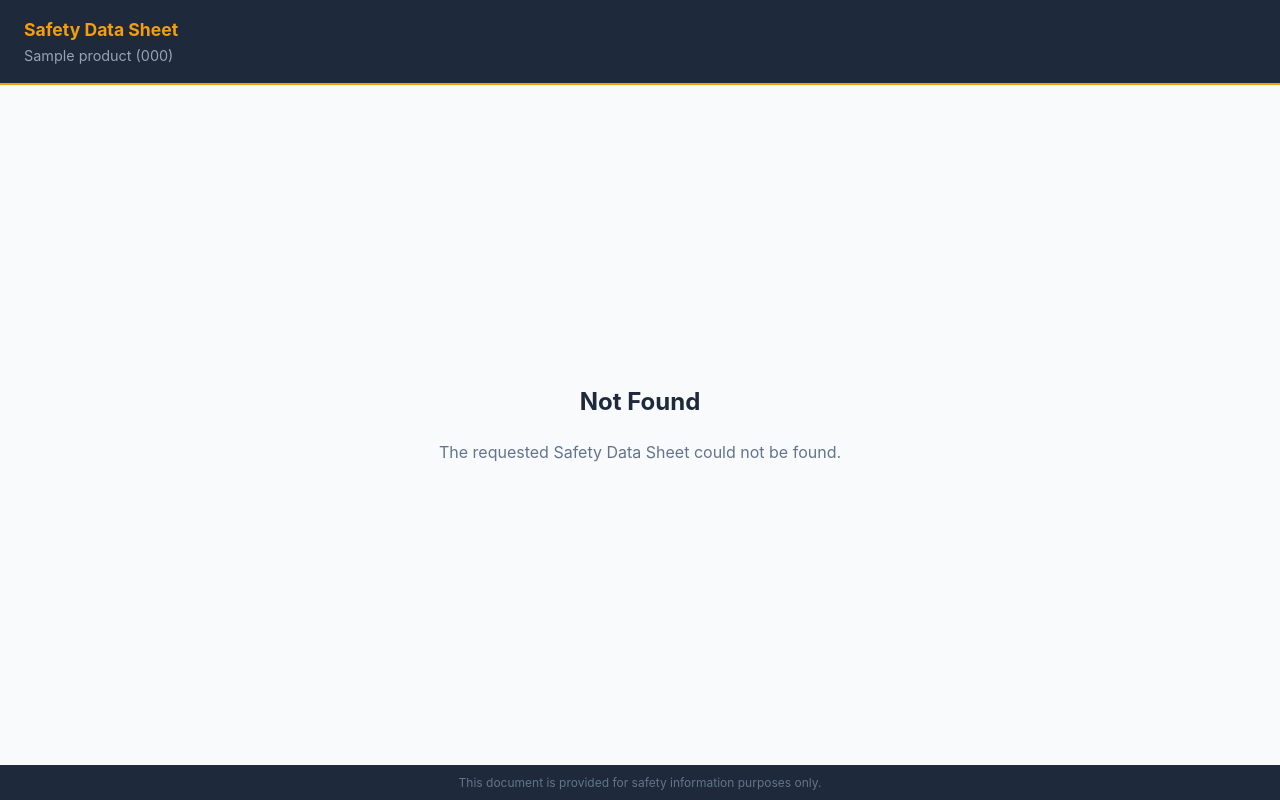
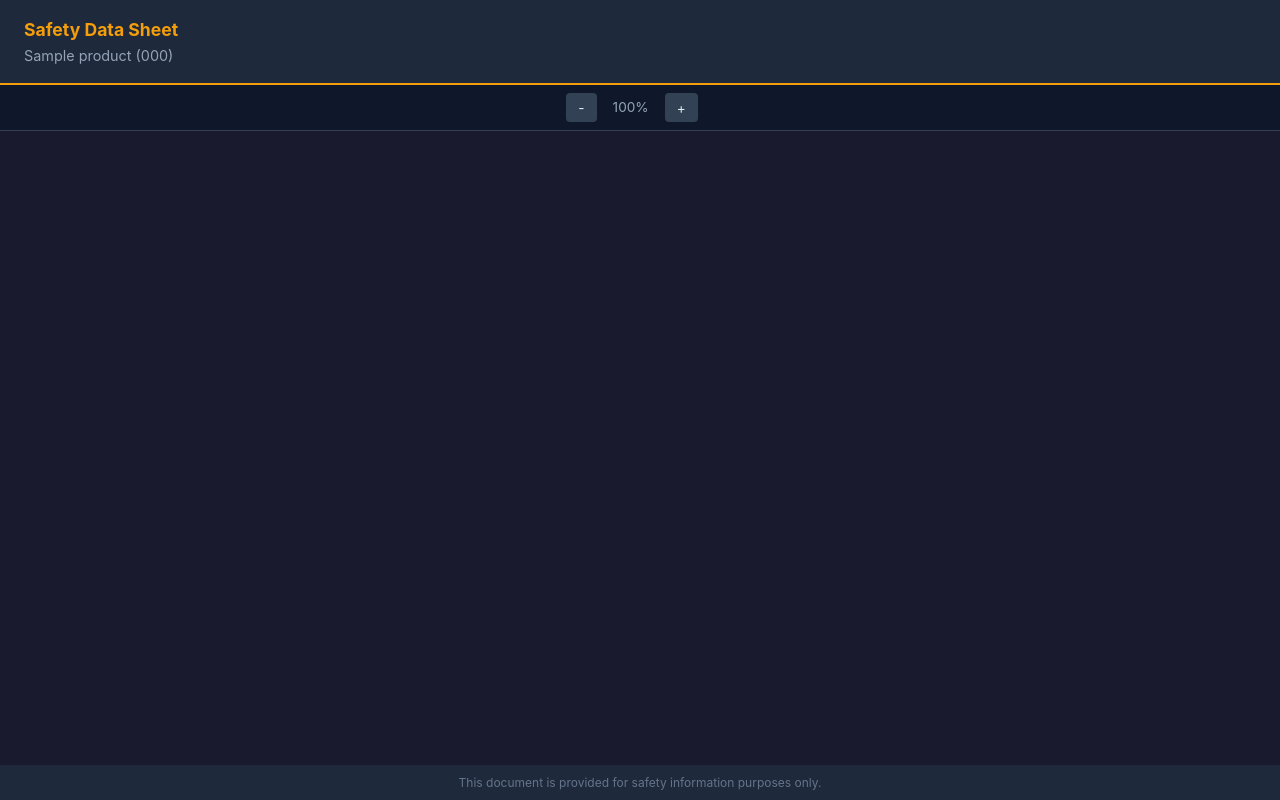
Before and after one commit to Neuron89/sds-portal, a Flask app: page /sds/000 in a window 1280 px wide. Run offline with Flask 3, Linux system fonts and the light colour scheme; data comes from the database, SQL or seed files in the repository; both versions use the stored data as it was before the commit; tables that the repository leaves empty hold one stand-in row (values such as "Sample post").

Commit message:
Add read-only PDF viewer and .gitignore
Switch from browser PDF viewer to PDF.js canvas rendering to prevent
downloads. Block right-click, Ctrl+S, Ctrl+P. Add no-cache response
headers. Add .gitignore for __pycache__, uploads, and .db files.

Co-Authored-By: Claude Opus 4.6 (1M context) <noreply@anthropic.com>

```diff
--- a/app.py
+++ b/app.py
@@ -5,7 +5,7 @@ from functools import wraps
 
 from flask import (
     Flask, render_template, request, redirect, url_for,
-    flash, send_file, abort, session
+    flash, send_file, abort, session, make_response
 )
 from flask_login import (
     LoginManager, UserMixin, login_user, logout_user,
@@ -137,6 +137,16 @@ def view_sds(product_code):
                            token=token, product_code=product_code)
 
 
+def send_pdf_readonly(filepath):
+    """Send a PDF with headers that prevent downloading/caching."""
+    response = make_response(send_file(filepath, mimetype='application/pdf'))
+    response.headers['Content-Disposition'] = 'inline'
+    response.headers['Cache-Control'] = 'no-store, no-cache, must-revalidate, max-age=0'
+    response.headers['Pragma'] = 'no-cache'
+    response.headers['X-Content-Type-Options'] = 'nosniff'
+    return response
+
+
 @app.route('/sds/<product_code>/pdf')
 def serve_pdf(product_code):
     """Serve the actual PDF file. Requires valid token or admin login."""
@@ -158,7 +168,7 @@ def serve_pdf(product_code):
         filepath = os.path.join(config.UPLOAD_FOLDER, sds['filename'])
         if not os.path.exists(filepath):
             abort(404)
-        return send_file(filepath, mimetype='application/pdf')
+        return send_pdf_readonly(filepath)
 
     token = request.args.get('token')
     if not token:
@@ -189,7 +199,7 @@ def serve_pdf(product_code):
     if not os.path.exists(filepath):
         abort(404)
 
-    return send_file(filepath, mimetype='application/pdf')
+    return send_pdf_readonly(filepath)
 
 
 # --- Error pages ---
--- a/templates/view_sds.html
+++ b/templates/view_sds.html
@@ -5,21 +5,120 @@
     <meta name="viewport" content="width=device-width, initial-scale=1.0">
     <title>Safety Data Sheet - {{ product.product_name }}</title>
     <link rel="stylesheet" href="{{ url_for('static', filename='style.css') }}">
+    <script src="https://cdnjs.cloudflare.com/ajax/libs/pdf.js/4.9.155/pdf.min.mjs" type="module"></script>
+    <style>
+        .pdf-controls {
+            display: flex;
+            align-items: center;
+            justify-content: center;
+            gap: 1rem;
+            padding: 0.5rem 1rem;
+            background: #0f172a;
+            border-bottom: 1px solid #334155;
+        }
+        .pdf-controls button {
+            background: #334155;
+            color: #e2e8f0;
+            border: none;
+            padding: 0.4rem 0.75rem;
+            border-radius: 4px;
+            cursor: pointer;
+            font-family: var(--font);
+            font-size: 0.85rem;
+        }
+        .pdf-controls button:hover { background: #475569; }
+        .pdf-controls button:disabled { opacity: 0.4; cursor: default; }
+        .pdf-controls span { color: #94a3b8; font-size: 0.85rem; }
+        .pdf-canvas-wrap {
+            flex: 1;
+            overflow-y: auto;
+            display: flex;
+            flex-direction: column;
+            align-items: center;
+            padding: 1rem 0;
+            background: #1a1a2e;
+        }
+        .pdf-canvas-wrap canvas {
+            max-width: 95%;
+            margin-bottom: 0.75rem;
+            box-shadow: 0 2px 8px rgba(0,0,0,0.4);
+        }
+    </style>
 </head>
-<body class="sds-viewer">
+<body class="sds-viewer" oncontextmenu="return false;">
     <div class="sds-header">
         <h1>Safety Data Sheet</h1>
         <p class="sds-product">{{ product.product_name }} ({{ product.product_code }})</p>
     </div>
-    <div class="sds-embed">
-        <iframe
-            src="{{ url_for('serve_pdf', product_code=product_code, token=token) }}"
-            width="100%" height="100%"
-            type="application/pdf"
-        ></iframe>
+    <div class="pdf-controls">
+        <button id="zoom-out" title="Zoom Out">-</button>
+        <span id="zoom-level">100%</span>
+        <button id="zoom-in" title="Zoom In">+</button>
+        <span id="page-info"></span>
     </div>
+    <div class="pdf-canvas-wrap" id="pdf-container"></div>
     <div class="sds-footer">
         <p>This document is provided for safety information purposes only.</p>
     </div>
+
+    <script type="module">
+        import * as pdfjsLib from 'https://cdnjs.cloudflare.com/ajax/libs/pdf.js/4.9.155/pdf.min.mjs';
+
+        pdfjsLib.GlobalWorkerOptions.workerSrc = 'https://cdnjs.cloudflare.com/ajax/libs/pdf.js/4.9.155/pdf.worker.min.mjs';
+
+        const pdfUrl = "{{ url_for('serve_pdf', product_code=product_code, token=token) }}";
+        const container = document.getElementById('pdf-container');
+        const pageInfo = document.getElementById('page-info');
+        const zoomLevelEl = document.getElementById('zoom-level');
+
+        let pdfDoc = null;
+        let scale = 1.5;
+        const baseScale = 1.5;
+
+        async function renderAllPages() {
+            container.innerHTML = '';
+            for (let i = 1; i <= pdfDoc.numPages; i++) {
+                const page = await pdfDoc.getPage(i);
+                const viewport = page.getViewport({ scale });
+                const canvas = document.createElement('canvas');
+                canvas.width = viewport.width;
+                canvas.height = viewport.height;
+                container.appendChild(canvas);
+                const ctx = canvas.getContext('2d');
+                await page.render({ canvasContext: ctx, viewport }).promise;
+            }
+            pageInfo.textContent = pdfDoc.numPages + ' page' + (pdfDoc.numPages !== 1 ? 's' : '');
+        }
+
+        async function init() {
+            try {
+                pdfDoc = await pdfjsLib.getDocument(pdfUrl).promise;
+                await renderAllPages();
+            } catch (err) {
+                container.innerHTML = '<p style="color:#ef4444;padding:2rem;">Failed to load PDF.</p>';
+            }
+        }
+
+        document.getElementById('zoom-in').addEventListener('click', () => {
+            scale = Math.min(scale + 0.25, 4);
+            zoomLevelEl.textContent = Math.round((scale / baseScale) * 100) + '%';
+            renderAllPages();
+        });
+
+        document.getElementById('zoom-out').addEventListener('click', () => {
+            scale = Math.max(scale - 0.25, 0.5);
+            zoomLevelEl.textContent = Math.round((scale / baseScale) * 100) + '%';
+            renderAllPages();
+        });
+
+        // Block keyboard shortcuts for saving/printing
+        document.addEventListener('keydown', (e) => {
+            if ((e.ctrlKey || e.metaKey) && ['s', 'p', 'S', 'P'].includes(e.key)) {
+                e.preventDefault();
+            }
+        });
+
+        init();
+    </script>
 </body>
 </html>
```
Also changed, not shown: sds_portal.db (deleted), 1 other file.
